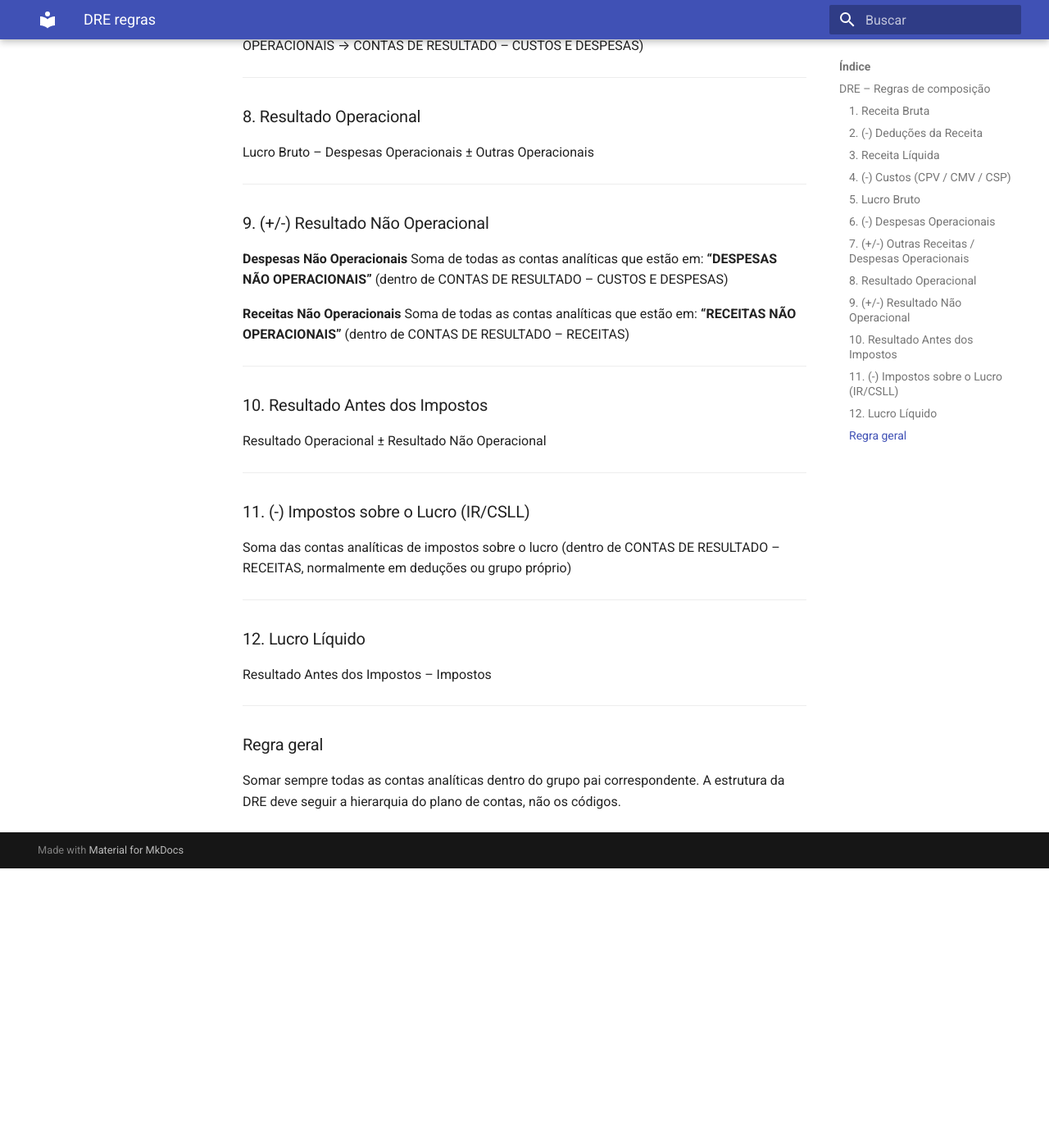
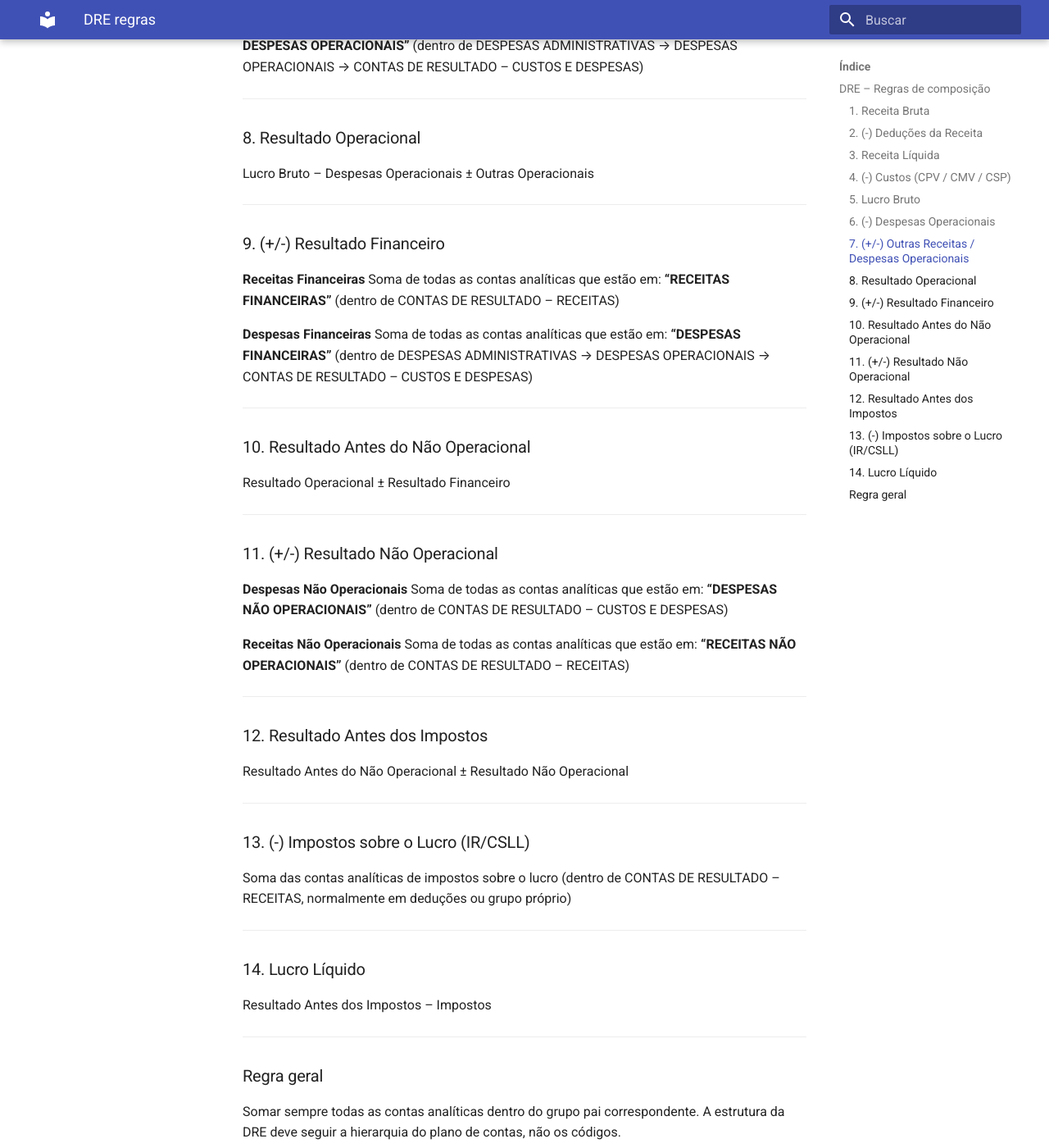
Before and after one commit to NES-Contabilidade-Integrada/doc-coins2026.1, an MkDocs documentation site: the page built from docs/requisitos/DRE-regras.md, in a window 1280 px wide and 1400 px high, scrolled down 1507 px. Shown: the whole window at 82% size. Built offline with MkDocs 1.6.1 and Material for MkDocs 9.7.7, drawn with Linux system fonts in a browser that asks for light colours; before the commit the page ends 2566 px from its top, so only the background shows below that; some of the changed text lies outside the part shown.

Commit message:
Update financial result sections in DRE-regras.md

```diff
--- a/docs/requisitos/DRE-regras.md
+++ b/docs/requisitos/DRE-regras.md
@@ -46,6 +46,8 @@ Receita Líquida – Custos
 
 Soma de todas as contas analíticas que estão em:
 **“DESPESAS OPERACIONAIS”**
+**exceto** as contas que estão em:
+**“DESPESAS FINANCEIRAS”**
 (dentro de CONTAS DE RESULTADO – CUSTOS E DESPESAS)
 
 ---
@@ -70,7 +72,27 @@ Lucro Bruto – Despesas Operacionais ± Outras Operacionais
 
 ---
 
-### 9. (+/-) Resultado Não Operacional
+### 9. (+/-) Resultado Financeiro
+
+**Receitas Financeiras**
+Soma de todas as contas analíticas que estão em:
+**“RECEITAS FINANCEIRAS”**
+(dentro de CONTAS DE RESULTADO – RECEITAS)
+
+**Despesas Financeiras**
+Soma de todas as contas analíticas que estão em:
+**“DESPESAS FINANCEIRAS”**
+(dentro de DESPESAS ADMINISTRATIVAS → DESPESAS OPERACIONAIS → CONTAS DE RESULTADO – CUSTOS E DESPESAS)
+
+---
+
+### 10. Resultado Antes do Não Operacional
+
+Resultado Operacional ± Resultado Financeiro
+
+---
+
+### 11. (+/-) Resultado Não Operacional
 
 **Despesas Não Operacionais**
 Soma de todas as contas analíticas que estão em:
@@ -84,20 +106,20 @@ Soma de todas as contas analíticas que estão em:
 
 ---
 
-### 10. Resultado Antes dos Impostos
+### 12. Resultado Antes dos Impostos
 
-Resultado Operacional ± Resultado Não Operacional
+Resultado Antes do Não Operacional ± Resultado Não Operacional
 
 ---
 
-### 11. (-) Impostos sobre o Lucro (IR/CSLL)
+### 13. (-) Impostos sobre o Lucro (IR/CSLL)
 
 Soma das contas analíticas de impostos sobre o lucro
 (dentro de CONTAS DE RESULTADO – RECEITAS, normalmente em deduções ou grupo próprio)
 
 ---
 
-### 12. Lucro Líquido
+### 14. Lucro Líquido
 
 Resultado Antes dos Impostos – Impostos
 
```
